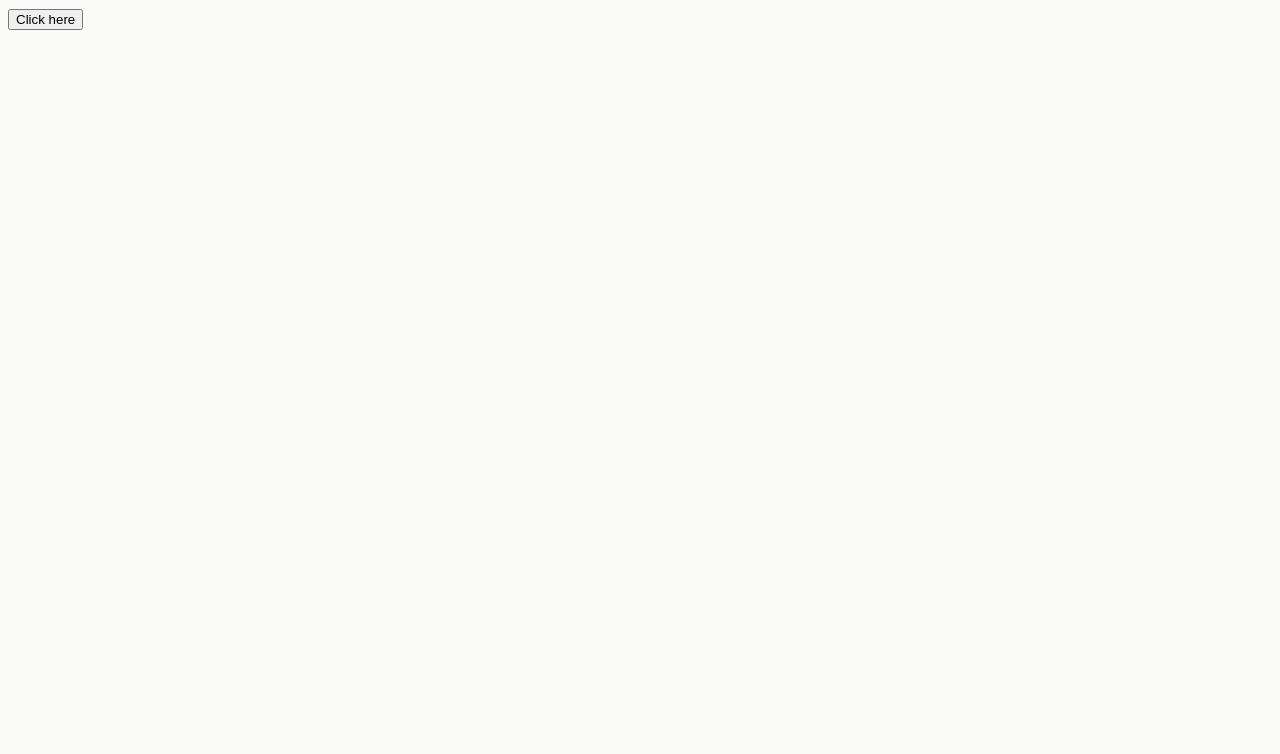
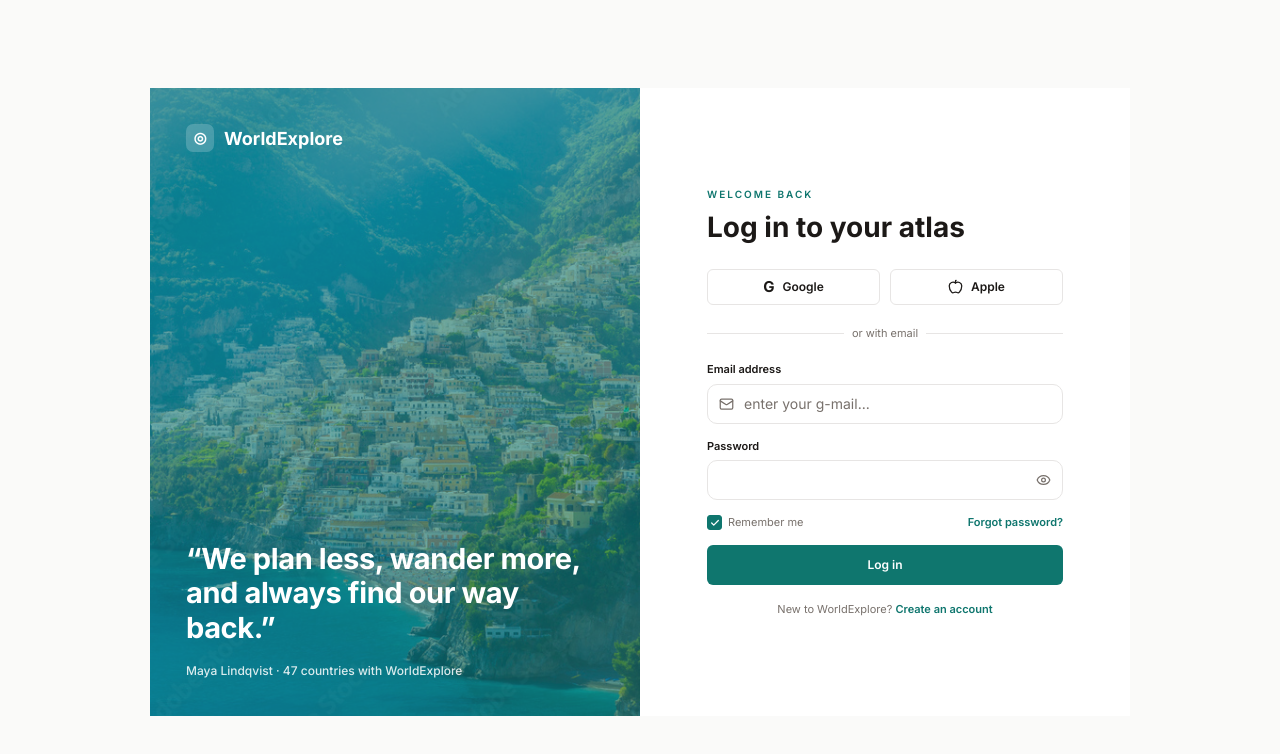
Before and after one commit to siam9192/World-Explore, a Next.js app in the folder frontend/: page /login in a window 1280 px wide. Before the commit this address had no page. Shown: the top 754 px of the page. Built offline with nearby package versions, Linux system fonts and the light colour scheme.

Commit message:
login page created

```diff
--- a/frontend/package.json
+++ b/frontend/package.json
@@ -9,6 +9,7 @@
     "lint": "eslint"
   },
   "dependencies": {
+    "lucide-react": "^1.52.0",
     "next": "16.3.6",
     "react": "19.2.8",
     "react-dom": "19.2.8"
@@ -16,8 +17,8 @@
   "devDependencies": {
     "@tailwindcss/postcss": "^4",
     "@types/node": "^20",
-    "@types/react": "^19",
-    "@types/react-dom": "^19",
+    "@types/react": "^19.3.0",
+    "@types/react-dom": "^19.3.0",
     "babel-plugin-react-compiler": "1.0.0",
     "eslint": "^9",
     "eslint-config-next": "16.3.6",
--- /dev/null
+++ b/frontend/src/app/(auth)/login/page.tsx
@@ -0,0 +1,244 @@
+
+"use client";
+
+import { useState } from "react";
+import Image from "next/image";
+import Link from "next/link";
+import {
+  Apple,
+  Check,
+  Eye,
+  EyeOff,
+  Mail,
+} from "lucide-react";
+
+import Input from "@/components/ui/input";
+import login_image from "../../../../public/positano.jpg"
+export default function LoginPage() {
+  const [showPassword, setShowPassword] = useState(false);
+  const [rememberMe, setRememberMe] = useState(true);
+
+  return (
+    <main className="min-h-screen bg-background p-1.5 sm:p-2">
+      <div className="mx-auto flex min-h-[calc(100vh-12px)]  w-full max-w-285 overflow-hidden rounded-[3px] border border-border p-20 border-none">
+
+        {/* LEFT SIDE - IMAGE / HERO */}
+
+        <section className="relative hidden overflow-hidden items-center lg:block lg:w-1/2  ">
+
+          {/* Background Image */}
+          <Image
+            src={login_image}
+            alt="Beautiful travel destination"
+            fill
+            priority
+            className="object-cover"
+          />
+
+          {/* Image Overlay */}
+          <div className="absolute inset-0 bg-primary/60" />
+
+          {/* Logo */}
+          <div className="absolute left-9 top-9 z-10 flex items-center gap-2.5">
+            {/* Logo Icon */}
+
+            <div className="flex h-7 w-7 items-center justify-center rounded-[7px] bg-white/20 text-white backdrop-blur-sm">
+              <span className="text-[15px] font-bold">◎</span>
+            </div>
+
+            {/* Logo Text */}
+
+            <span className="font-heading text-large font-bold text-white">
+              WorldExplore
+            </span>
+          </div>
+
+          {/* content */}
+          <div className="absolute bottom-9 left-9 right-9 z-10 text-white">
+            <h2 className="max-w-125 font-heading text-[27px] font-bold leading-[1.2] tracking-[-0.4px] xl:text-[29px]">
+              “We plan less, wander more, and always find our way back.”
+            </h2>
+
+            <p className="mt-4 text-extra-small font-medium text-white/85">
+              Maya Lindqvist · 47 countries with WorldExplore
+            </p>
+          </div>
+        </section>
+
+        {/* RIGHT SIDE - LOGIN FORM */}
+        <section className="flex w-full items-center justify-center bg-white px-5 py-10 sm:px-10 md:px-14 lg:w-1/2 lg:px-12 xl:px-16">
+          <div className="w-full max-w-89">
+
+            {/* HEADER */}
+
+            <div className="mb-6">
+              <p className="mb-2 text-[10px] font-semibold uppercase tracking-[2px] text-primary">
+                Welcome back
+              </p>
+
+              <h1 className="font-heading text-[26px] font-bold leading-tight text-foreground sm:text-[28px]">
+                Log in to your atlas
+              </h1>
+            </div>
+
+            {/* SOCIAL LOGIN */}
+            <div className="grid grid-cols-2 gap-2.5">
+
+              {/* Google */}
+
+              <button
+                type="button"
+                className="flex h-9 items-center justify-center gap-2 rounded-(--radius-small) border border-border bg-white text-extra-small font-semibold text-foreground transition-colors hover:bg-muted/40"
+              >
+                <span className="text-[15px] font-bold">G</span>
+                Google
+              </button>
+
+              {/* Apple */}
+
+              <button
+                type="button"
+                className="flex h-9 items-center justify-center gap-2 rounded-(--radius-small) border border-border bg-white text-extra-small font-semibold text-foreground transition-colors hover:bg-muted/40"
+              >
+                <Apple size={15} strokeWidth={2} />
+                Apple
+              </button>
+            </div>
+
+            {/* DIVIDER */}
+            <div className="my-5 flex items-center gap-2">
+              <div className="h-px flex-1 bg-border" />
+
+              <span className="shrink-0 text-[11px] text-muted-foreground">
+                or with email
+              </span>
+
+              <div className="h-px flex-1 bg-border" />
+            </div>
+
+            {/* LOGIN FORM */}
+            <form className="space-y-3.5">
+
+              {/* EMAIL */}
+              <div>
+                <label
+                  htmlFor="email"
+                  className="mb-1.5 block text-[11px] font-semibold text-foreground"
+                >
+                  Email address
+                </label>
+
+                <div className="relative">
+                  <Mail
+                    size={15}
+                    className="absolute left-3 top-1/2 z-10 -translate-y-1/2 text-muted-foreground"
+                  />
+
+                  <Input
+                    id="email"
+                    name="email"
+                    type="email"
+                    placeholder="enter your g-mail..."
+                    className="h-10 pl-9 text-extra-small"
+                  />
+                </div>
+              </div>
+
+              {/* PASSWORD */}
+              <div>
+                <label
+                  htmlFor="password"
+                  className="mb-1.5 block text-[11px] font-semibold text-foreground"
+                >
+                  Password
+                </label>
+
+                <div className="relative">
+                  <Input
+                    id="password"
+                    name="password"
+                    type={showPassword ? "text" : "password"}
+                    className="h-10 pr-10 text-extra-small"
+                  />
+
+                  <button
+                    type="button"
+                    onClick={() => setShowPassword((prev) => !prev)}
+                    className="absolute right-3 top-1/2 -translate-y-1/2 text-muted-foreground transition-colors hover:text-foreground"
+                    aria-label={
+                      showPassword ? "Hide password" : "Show password"
+                    }
+                  >
+                    {showPassword ? (
+                      <EyeOff size={15} />
+                    ) : (
+                      <Eye size={15} />
+                    )}
+                  </button>
+                </div>
+              </div>
+
+              {/* REMEMBER + FORGOT PASSWORD */}
+              <div className="flex items-center justify-between gap-3">
+
+                {/* Remember Me */}
+                <button
+                  type="button"
+                  onClick={() => setRememberMe((prev) => !prev)}
+                  className="flex items-center gap-1.5"
+                >
+                  <span
+                    className={`flex h-3.75 w-3.75 shrink-0 items-center justify-center rounded-[3px] border transition-all ${
+                      rememberMe
+                        ? "border-primary bg-primary"
+                        : "border-border bg-white"
+                    }`}
+                  >
+                    {rememberMe && (
+                      <Check
+                        size={10}
+                        strokeWidth={3}
+                        className="text-white"
+                      />
+                    )}
+                  </span>
+
+                  <span className="whitespace-nowrap text-[11px] text-muted-foreground">
+                    Remember me
+                  </span>
+                </button>
+
+                {/* Forgot Password */}
+                <Link
+                  href="/forgot-password"
+                  className="whitespace-nowrap text-[11px] font-semibold text-primary transition-colors hover:text-primary-dark"
+                >
+                  Forgot password?
+                </Link>
+              </div>
+
+              {/* LOGIN BUTTON */}
+              <button
+                type="submit"
+                className="mt-1 flex h-10 w-full items-center justify-center rounded-(--radius-small) bg-primary text-extra-small font-semibold text-primary-foreground transition-all hover:bg-primary-dark active:scale-[0.99]"
+              >
+                Log in
+              </button>
+            </form>
+
+            {/* REGISTER */}
+            <p className="mt-4 text-center text-[11px] text-muted-foreground">
+              New to WorldExplore?{" "}
+              <Link
+                href="/register"
+                className="font-semibold text-primary transition-colors hover:text-primary-dark"
+              >
+                Create an account
+              </Link>
+            </p>
+          </div>
+        </section>
+      </div>
+    </main>
+  );
+}
--- a/frontend/src/app/(common)/page.tsx
+++ b/frontend/src/app/(common)/page.tsx
@@ -3,7 +3,7 @@ import Image from "next/image";
 export default function Home() {
   return (
   <div>
-
+    this is home page
   </div>
   );
 }
--- a/frontend/src/app/globals.css
+++ b/frontend/src/app/globals.css
@@ -1,3 +1,5 @@
+@import "tailwindcss";
+
 :root {
   /* ================================
      Base
--- a/frontend/src/app/layout.tsx
+++ b/frontend/src/app/layout.tsx
@@ -24,7 +24,7 @@ export default function RootLayout({ children }: LayoutProps<"/">) {
       className={`${inter.variable} ${geistMono.variable} h-full antialiased`}
     >
       <body className="min-h-full flex flex-col">
-        <button className="bg-primary px-4 py-3 font-heading text-extra-huge">Click here</button>
+        {children}
       </body>
     </html>
   );
--- /dev/null
+++ b/frontend/src/components/ui/input.tsx
@@ -0,0 +1,17 @@
+import type { InputHTMLAttributes } from "react";
+
+interface InputProps extends InputHTMLAttributes<HTMLInputElement> {
+  className?: string;
+}
+
+export default function Input({
+  className = "",
+  ...props
+}: InputProps) {
+  return (
+    <input {...props}
+      className={`w-full h-10 px-3 rounded-[var(--radius-medium)] border border-border bg-white text-small text-foreground outline-none  transition-all duration-200 placeholder:text-muted-foreground focus:border-primary focus:ring-2 focus:ring-primary/10
+        ${className} `}
+    />
+  );
+}
```
Also changed, not shown: frontend/public/positano.jpg (added), frontend/src/app/(auth)/register/page.tsx (added), 1 other file (tests, documents, lock files or other folders).
